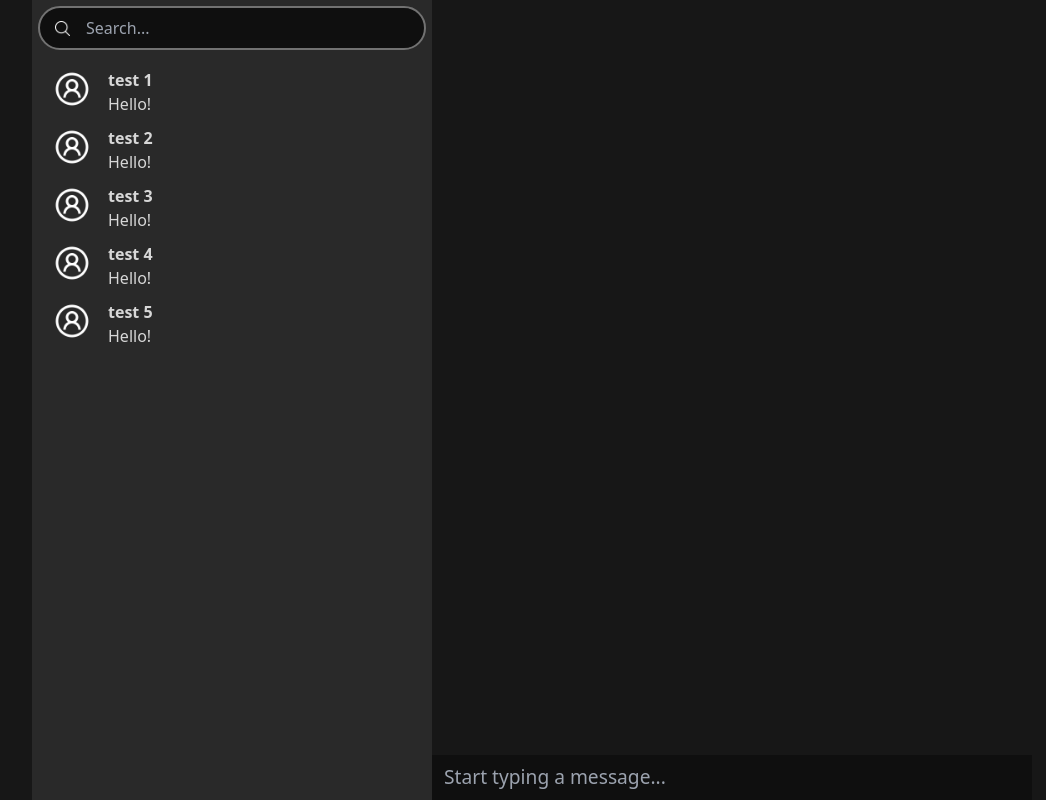
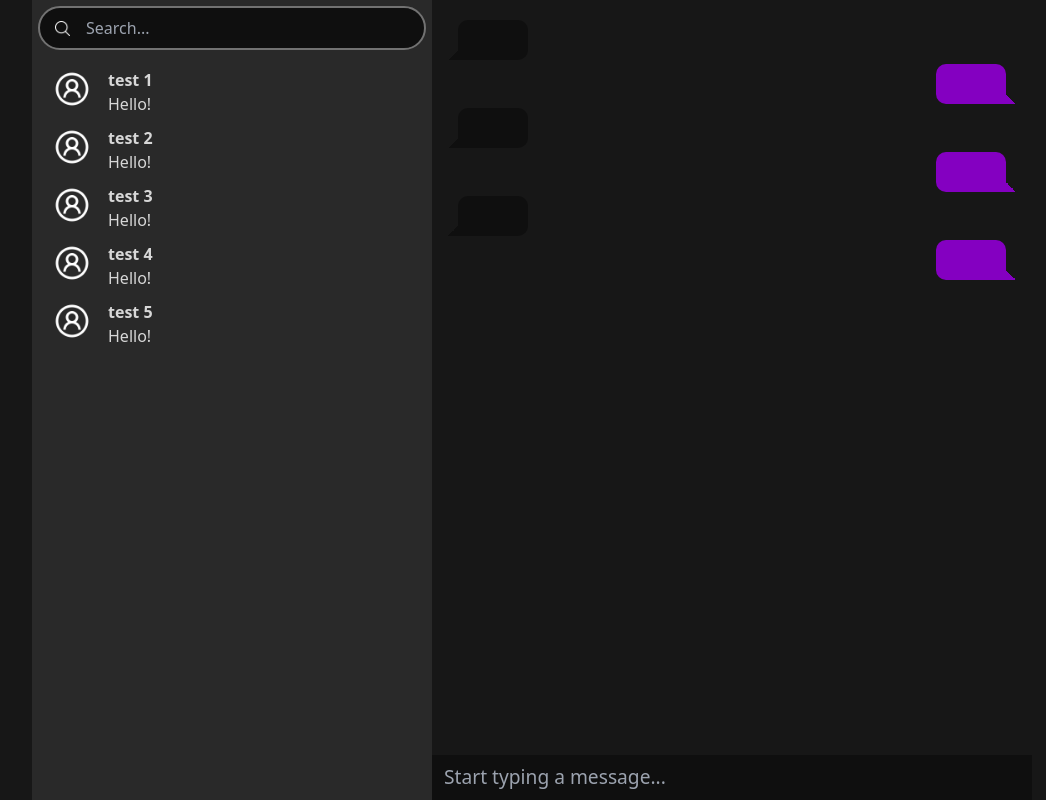
Before and after one commit to udborets/chat-app, a Next.js app in the folder client/: page / in a window 1280 px wide. Shown: the whole page, without its empty margins (108-1154 px from the left). Built offline with nearby package versions, Linux system fonts and the light colour scheme.

Commit message:
change message styles

```diff
--- a/client/features/Chat/Messages/Message/Message.tsx
+++ b/client/features/Chat/Messages/Message/Message.tsx
@@ -1,14 +1,27 @@
 import { FC } from "react";
 
 import { MessageProps } from "./models";
+import styles from './styles.module.scss';
 
 const Message: FC<MessageProps> = ({ id, isOwn, text, sendingTime, isRead }) => {
   return (
-    <div className={`min-w-[200px] max-w-[300px] min-h-[30px] ${
-      isOwn ? "" : ""}`}>
-      <span>
-        {text}
-      </span>
+    <div className={`w-full min-h-[40px] flex ${isOwn ? "justify-end" : "justify-start"}`}>
+      <div className={`flex items-end ${isOwn ? 'mr-4' : 'ml-4'}`}>
+        {!isOwn
+          ? <span className={styles.triangle}></span>
+          : ''}
+        <span
+          className={`${isOwn
+            ? 'color-bg rounded-[10px] rounded-br-[0]'
+            : 'message-bg rounded-[10px] rounded-bl-[0]'
+            } w-fit h-fit min-h-[40px] min-w-[70px] max-w-[300px] p-2 text-left outline-none border-none`}
+        >
+          {text}
+        </span>
+        {isOwn
+          ? <span className={styles.ownTriangle}></span>
+          : ''}
+      </div>
     </div>
   )
 }
```
